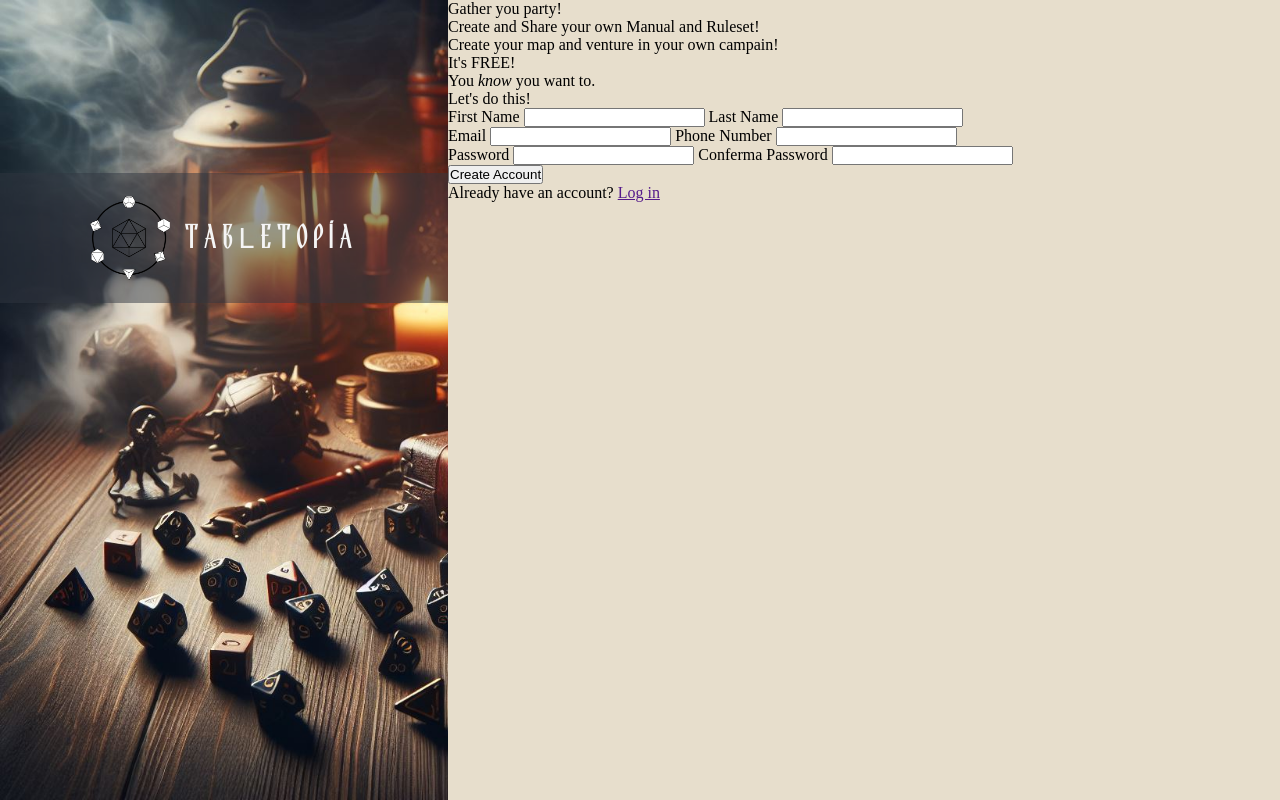
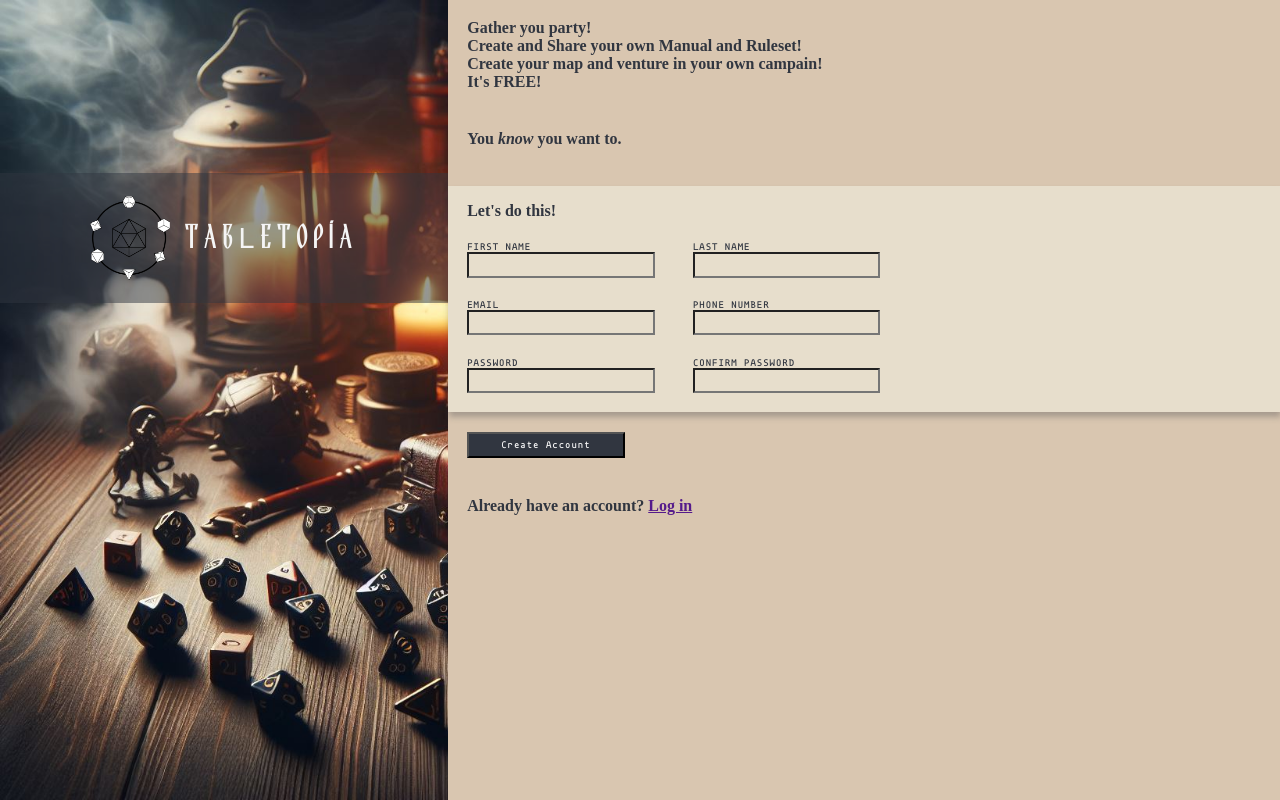
Before and after one commit to VexScythe/sign-up-form, a plain HTML site: page index.html in a window 1280 px wide. Drawn offline with Linux system fonts and the light colour scheme.

Commit message:
feat: add basic style rightside

```diff
--- a/index.html
+++ b/index.html
@@ -26,26 +26,38 @@
                 <div class="form-container-header">
                     <div class="form-title">Let's do this!</div>
                     <div class="form-row">
-                        <label for="first_name">First Name</label>
+                        <div class="element">
+                            <label for="first_name">FIRST NAME</label>
                             <input type="text" id="first_name" name="first_name" required>
-                        <label for="last_name">Last Name</label>
+                        </div>
+                        <div class="element">
+                            <label for="last_name">LAST NAME</label>
                             <input type="text" id="last_name" name="last_name" required>
                         </div>
+                    </div>
                     <div class="form-row">
-                        <label for="email">Email</label>
+                        <div class="element">
+                            <label for="email">EMAIL</label>
                             <input type="email" id="email" name="email" required>
-                        <label for="phone">Phone Number</label>
+                        </div>
+                        <div class="element">
+                            <label for="phone">PHONE NUMBER</label>
                             <input type="tel" id="phone" name="phone" min="10" required>
                         </div>
+                    </div>
                     <div class="form-row">
-                        <label for="password">Password</label>
+                        <div class="element">
+                            <label for="password">PASSWORD</label>
                             <input type="password" id="password" name="password" min="8" required>
-                        <label for="confirm-password">Conferma Password</label>
+                        </div>
+                        <div class="element">
+                            <label for="confirm-password">CONFIRM PASSWORD</label>
                             <input type="password" id="confirm-password" name="confirm-password" min="8" required>
                         </div>
                     </div>
+                </div>
                 <div class="form-container-footer">
-                <button type="submit">Create Account</button>
+                <button id="submit" type="submit">Create Account</button>
                 </div>
             </form>
         </div>
--- a/style.css
+++ b/style.css
@@ -5,12 +5,46 @@
 }
 
 :root{
-
+    --text-color:  #313640;
+    --element-shadow: 1px 5px 6px rgba(49, 54, 64, 30%);
+    --spacing-ele-rl: 1.2rem;
+    --spacing-ele-tb: 0.2rem;
+    --label-font-size: 0.6rem;
+    --element-border: 1px solid #313640;
+    --border-radius: 10%;
 }
 
 @font-face {
     font-family: 'Snarsky';
     src: url('./font/SnarskyOldStyleNarrow.ttf') format('truetype');
+}
+
+@font-face {
+    font-family: 'Mononoki';
+    src: url('./font/mononoki-Regular.woff') format('woff');
+    font-weight: normal;
+    font-style: normal;
+}
+
+@font-face {
+    font-family: 'Mononoki';
+    src: url('./font/mononoki-Bold.woff') format('woff');
+    font-weight: bold;
+    font-style: normal;
+}
+
+@font-face {
+    font-family: 'Mononoki';
+    src: url('./font/mononoki-Italic.woff') format('woff');
+    font-weight: normal;
+    font-style: italic;
+}
+
+@font-face {
+    font-family: 'Mononoki';
+    src: url('./font/mononoki-BoldItalic.woff') format('woff');
+    font-weight: bold;
+    font-style: italic;
 }
 
 body,
@@ -46,5 +80,64 @@ html {
 
 .r-side{
     width: 65%;
+    background-color: #D9C6B0;
+    color: var(--text-color);
+    display: flex;
+    flex-direction: column;
+}
+
+.rs-h-text{
+    font-weight: bold;
+    margin: var(--spacing-ele-rl);
+}
+
+.form-container-header{
+    background-color: #E7DECC;
+    box-shadow: var(--element-shadow);
+}
+
+.form-title{
+    font-weight: bold;
+    margin: var(--spacing-ele-rl);
+    padding-top: 1rem;
+}
+
+label,
+button {
+    font-family: 'Mononoki', sans-serif;
+    font-size: var(--label-font-size);
+    font-weight: bold;
+    letter-spacing: 1px;
+}
+
+.form-row{
+    display: flex;
+}
+
+.element{
+    display: flex;
+    flex-direction: column;
+    margin: var(--spacing-ele-tb) var(--spacing-ele-rl);
+    margin-bottom: 1.2em;
+    border-radius: var(--border-radius);
+}
+
+input{
+    padding: 0.2rem;
     background-color: #E7DECC;
 }
+
+.form-container-footer{
+    margin: var(--spacing-ele-rl);
+}
+
+button{
+    padding: 0.4rem 2rem;
+    background-color: #313640;
+    color: whitesmoke;
+}
+
+.rs-f-text{
+    margin: var(--spacing-ele-rl);
+    font-weight: bold;
+}
```
Also changed, not shown: font/mononoki-Bold.woff (added), font/mononoki-BoldItalic.woff (added), font/mononoki-Italic.woff (added), font/mononoki-Regular.woff (added). Lines whose indentation alone changed are shown as unchanged.
